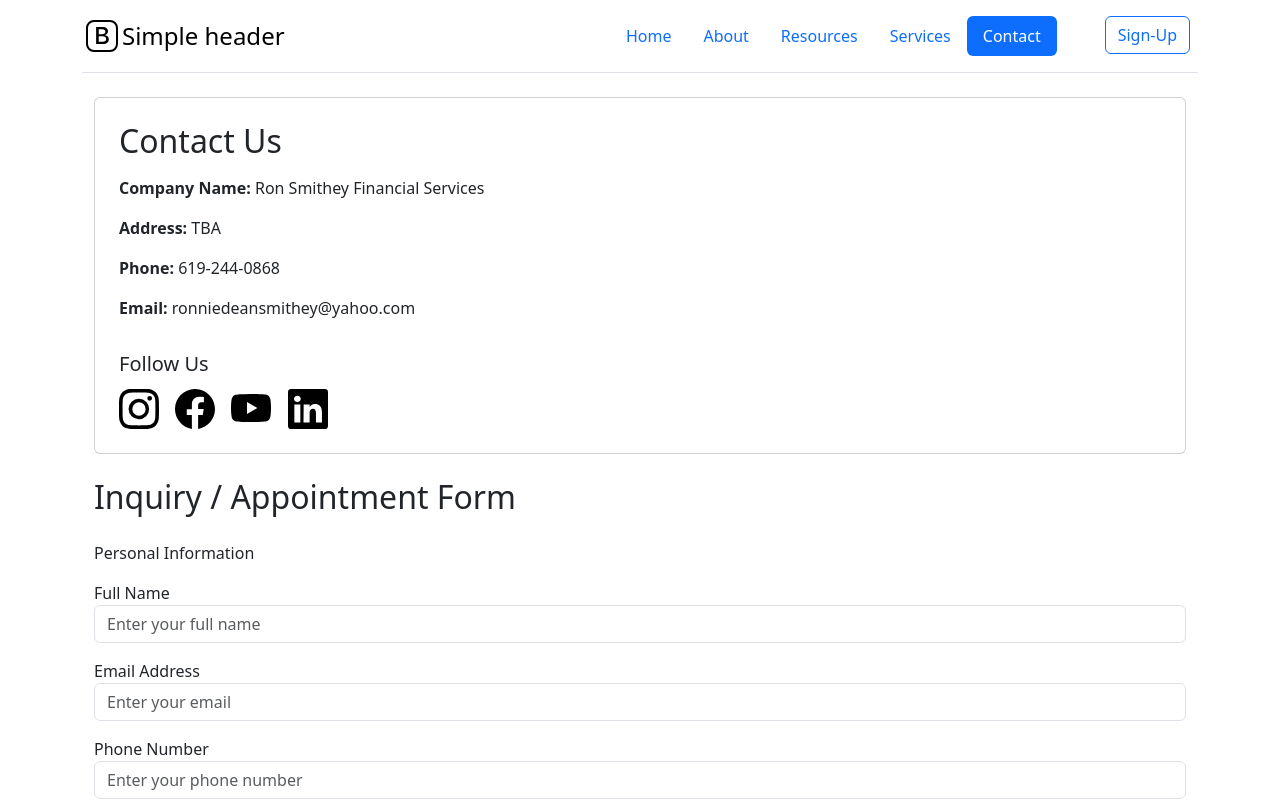
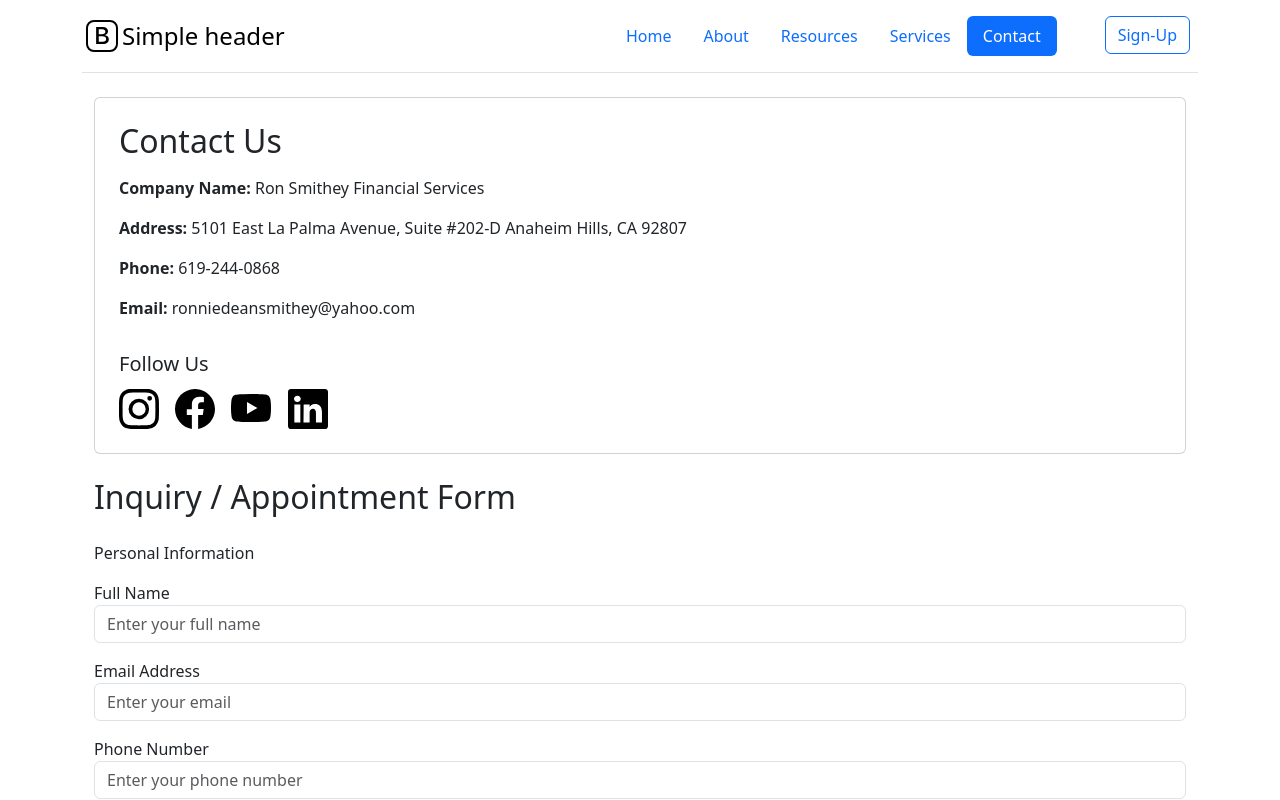
Before and after one commit to AidSucks/CSC131-Website, a Next.js app: page /contact in a window 1280 px wide. Shown: the top 800 px of the page. Built offline with nearby package versions, Linux system fonts and the light colour scheme.

Commit message:
Add contact page

```diff
--- a/src/app/(home)/contact/page.tsx
+++ b/src/app/(home)/contact/page.tsx
@@ -70,7 +70,8 @@ export default function ContactPage() {
           <div className="card mb-4 p-4">
             <h2 className="mb-3">Contact Us</h2>
             <p><strong>Company Name:</strong> Ron Smithey Financial Services</p>
-            <p><strong>Address:</strong> TBA</p>
+            <p><strong>Address:</strong> 5101 East La Palma Avenue, Suite #202-D
+              Anaheim Hills, CA 92807</p>
             <p><strong>Phone:</strong> 619-244-0868</p>
             <p><strong>Email:</strong> ronniedeansmithey@yahoo.com</p>
 
```
